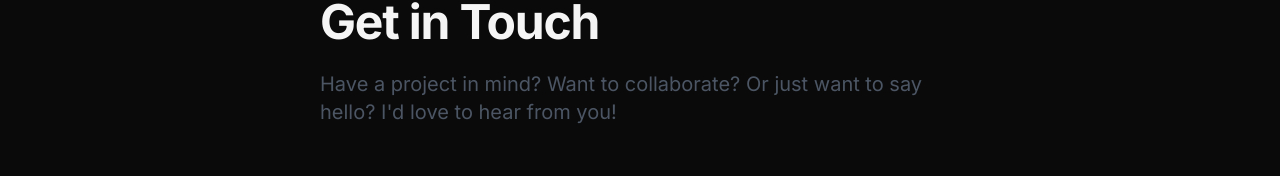
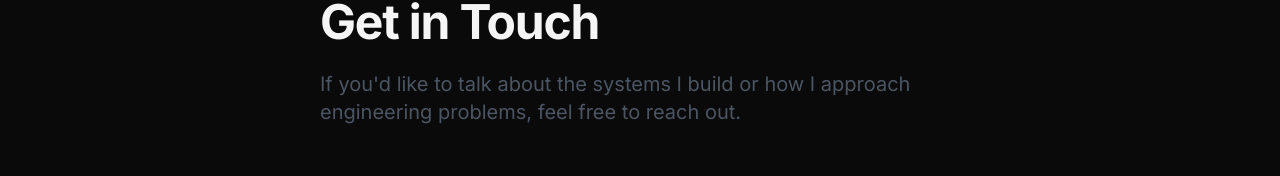
Before and after one commit to zavalatechlabs/zavala-software-portfolio, a Next.js app: page /contact in a window 1280 px wide. Shown: the part 130-306 px from the top of the page. Built offline with nearby package versions, Linux system fonts and the light colour scheme; no server answers.

Commit message:
update Contact page intro to match authentic, approach-focused tone

```diff
--- a/app/contact/page.tsx
+++ b/app/contact/page.tsx
@@ -10,8 +10,7 @@ export default function ContactPage() {
     <div className="max-w-2xl mx-auto px-4 py-16">
       <h1 className="text-4xl md:text-5xl font-bold mb-6">Get in Touch</h1>
       <p className="text-xl text-gray-600 mb-12">
-        Have a project in mind? Want to collaborate? Or just want to say hello? I&apos;d love to
-        hear from you!
+        If you&apos;d like to talk about the systems I build or how I approach engineering problems, feel free to reach out.
       </p>
 
       {/* Contact Form (placeholder - will be made functional later) */}
```
